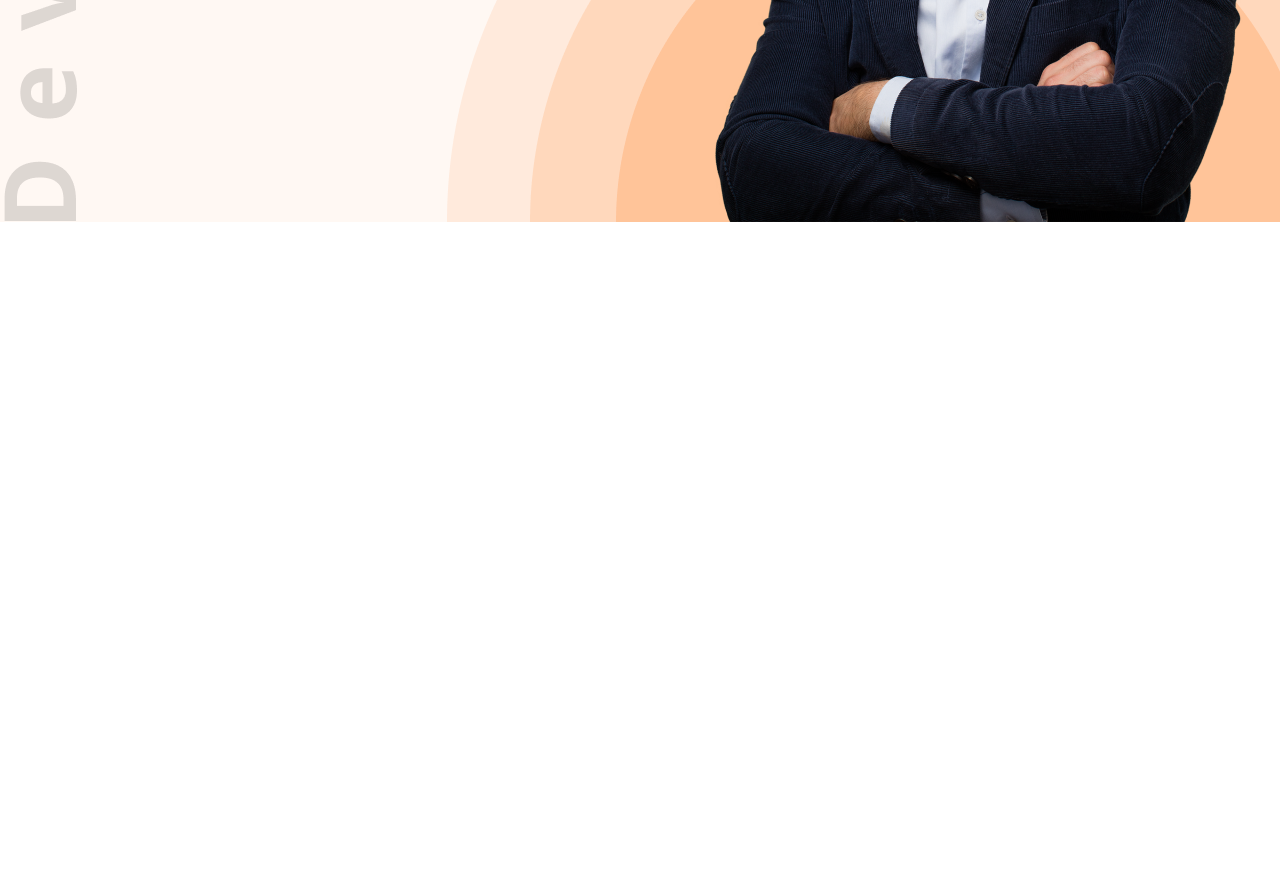
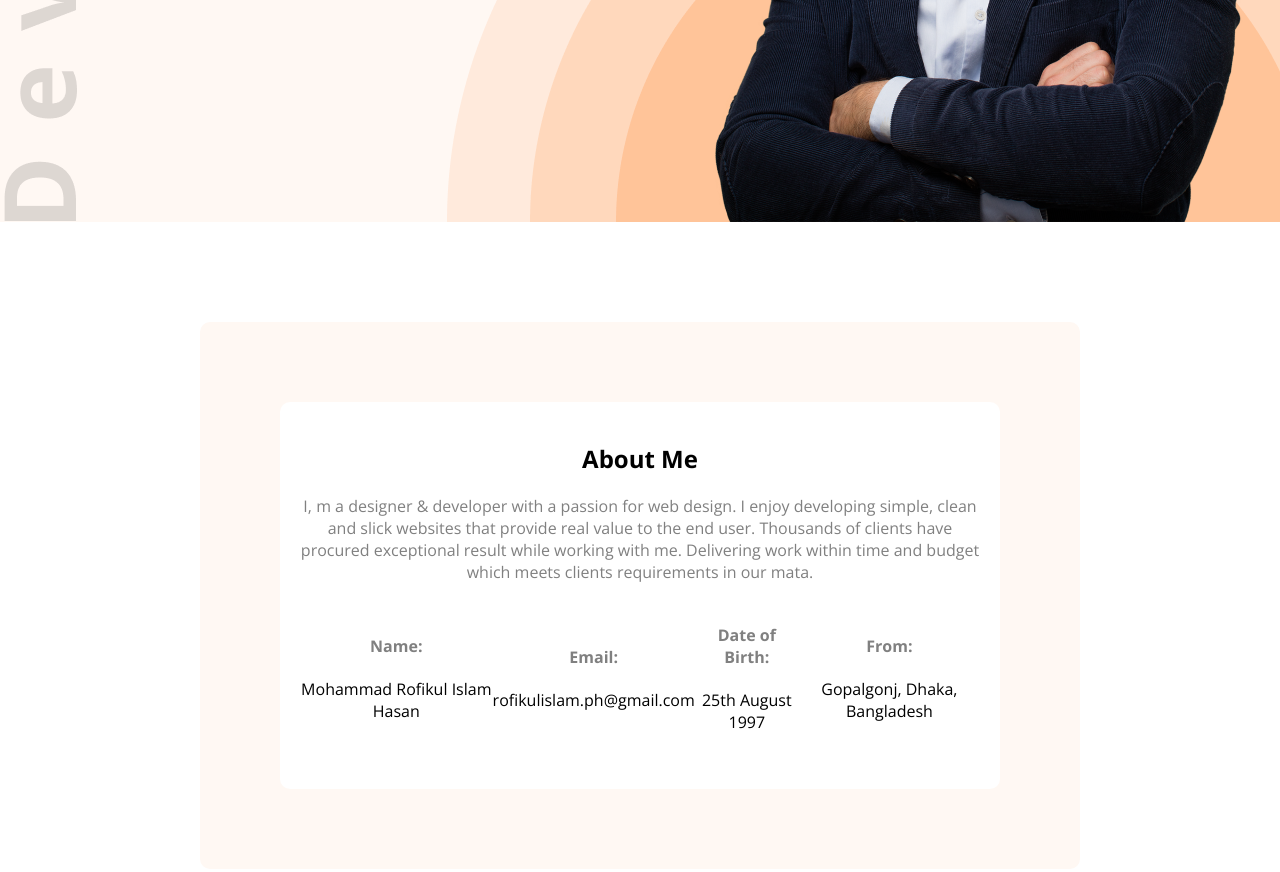
Before and after one commit to Mohammad-Rofikul-Islam-Hasan/practice-portfolio-project, a plain HTML site: page index.html in a window 1280 px wide. Shown: the part 574-1446 px from the top of the page. Before the commit the page ends 896 px from the top, so only its background shows below. Drawn offline with nearby package versions, Linux system fonts and the light colour scheme.

Commit message:
About Me Section Added

```diff
--- a/index.html
+++ b/index.html
@@ -40,7 +40,34 @@
        </div>
        </div>
     </header>
-    <main></main>
+    <main>
+      <!-- About Me Section  -->
+       <Section class="about-me primary-background" >
+        <div id="about">
+          <h2 class="section-title">About Me</h2>
+        <p class="section-description primary-color">
+I, m a designer & developer with a passion for web design. I enjoy developing simple, clean and slick websites that provide real value to the end user. Thousands of clients have procured exceptional result while working with me. Delivering work within time and budget which meets clients requirements in our mata.</p>
+       <div class="box-row">
+        <div>
+          <h4 class="primary-color">Name:</h4>
+        <p class="box">Mohammad Rofikul Islam Hasan</p>
+      </div>
+        <div>
+          <h4 class="primary-color">Email:</h4>
+        <p class="box">rofikulislam.ph@gmail.com</p>
+      </div>
+        <div>
+          <h4 class="primary-color">Date of Birth:</h4>
+        <p class="box">25th August 1997</p>
+      </div>
+        <div>
+          <h4 class="primary-color">From:</h4>
+        <p class="box">Gopalgonj, Dhaka, Bangladesh</p>
+      </div>
+       </div>
+        </div>
+       </Section>
+    </main>
     <footer></footer>
   </body>
 </html>
--- a/styles/styles.css
+++ b/styles/styles.css
@@ -39,6 +39,9 @@ body {
 button i {
   margin-right: 5px;
 }
+main section {
+  margin-bottom: 100px;
+}
 /* Header styles  */
 header {
   background-image: url("../images/developer.png"),
@@ -53,7 +56,7 @@ nav {
   display: flex;
   justify-content: space-between;
   /* border: 1px solid black; */
-  margin: 0 120px;
+  margin: 0 200px;
 }
 nav h1 {
   font-size: 35px;
@@ -80,7 +83,7 @@ nav ul li a {
   display: flex;
   justify-content: space-between;
   align-items: center;
-  padding: 0 30px 0 120px;
+  padding: 0 30px 0 200px;
 }
 .banner-content button {
   margin-right: 20px;
@@ -88,3 +91,27 @@ nav ul li a {
 .banner-image img {
   margin-bottom: -5px;
 }
+
+main{
+  margin: 0 200px;
+}
+.about-me{
+  height: auto;
+  display: flex;
+  justify-content: center;
+  align-items: center;
+  border-radius: 10px;
+}
+#about{
+  margin: 80px;
+  padding: 20px;
+  background-color: white;
+  border-radius: 10px;
+  text-align: center;
+}
+.box-row{
+  display: flex;
+  justify-content: space-between;
+  align-items: center;
+  margin: 20px 0;
+}
```
